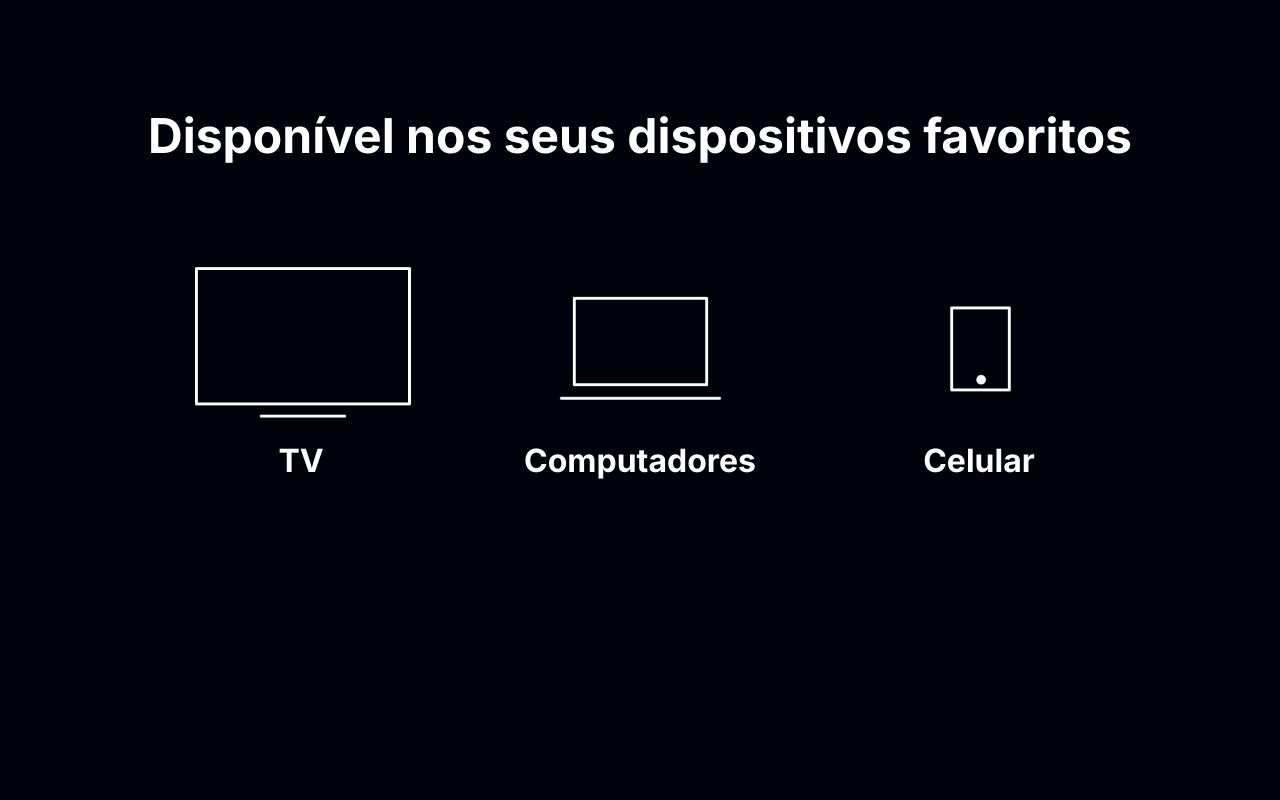
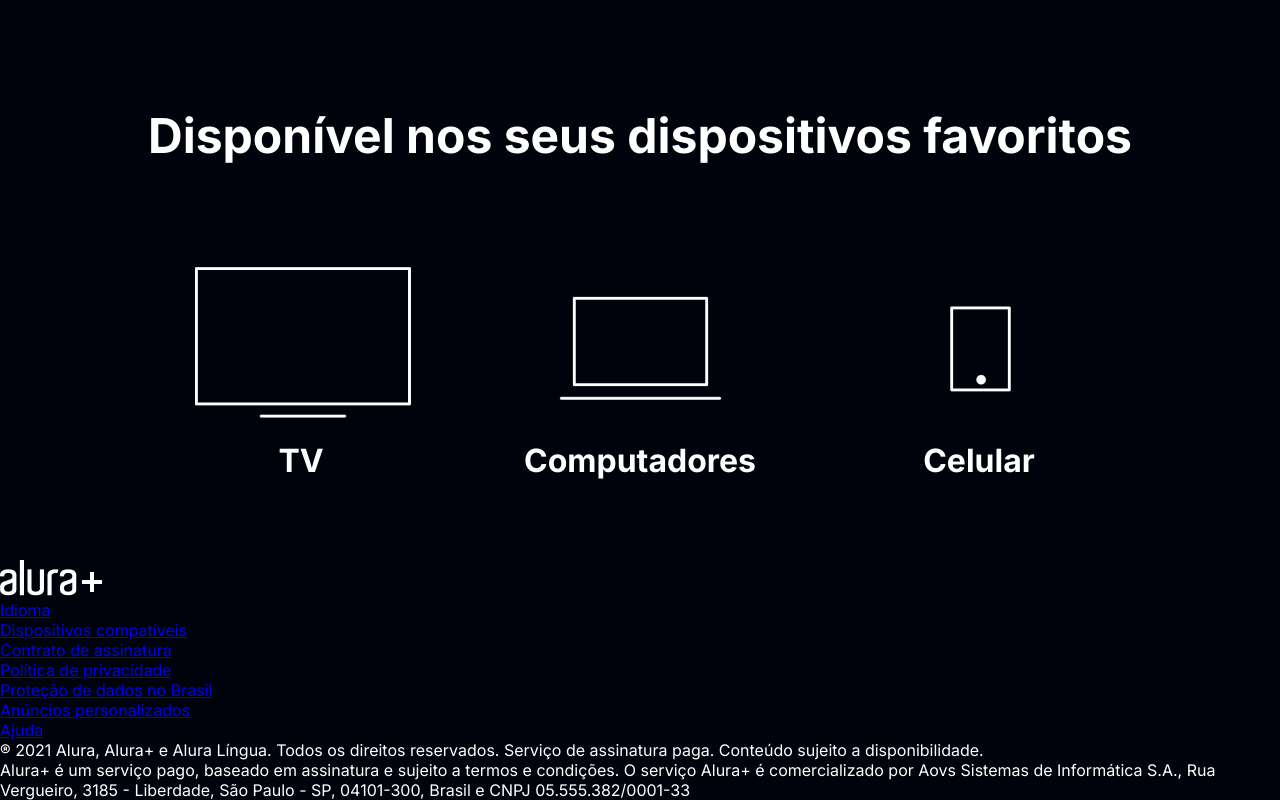
Before and after one commit to MarKG07/Alura-plus, a plain HTML site: page index.html in a window 1280 px wide. Shown: the part 3094-3894 px from the top of the page. Before the commit the page ends 3654 px from the top, so only its background shows below. Drawn offline with Linux system fonts and the light colour scheme; files whose address does not match are found by name.

Commit message:
comeco rodape

```diff
--- a/index.html
+++ b/index.html
@@ -11,7 +11,8 @@
 <body>
     <section class="container principal">
         <div class="container__caixa">
-            <h1 class="container__titulo">Com o Combo+, você pode aproveitar a Alura+ e o Alura Língua por um preço único.</h1>
+            <h1 class="container__titulo">Com o Combo+, você pode aproveitar a Alura+ e o Alura Língua por um preço
+                único.</h1>
             <img src="img/Combo.png" alt="" class="container__imagem">
             <a href="www.alura.com.br" class="container__botao">Assine por 12x de R$ 120,00*</a>
             <a href="www.alura.com.br" class="container__botao botao_secundario">Assinar somente o Alura+</a>
@@ -23,14 +24,16 @@
         <img src="img//Plataformas.png" alt="" class="secundario__imagem">
         <div class="container__descricao">
             <h2 class="descricao__titulo">Assista do seu jeito</h2>
-            <p class="descricao__texto">Aproveite a tela grande da TV ou assista no tablet, laptop, celular e outros aparelhos. Nossa seleção de cursos não para de crescer.</p>
+            <p class="descricao__texto">Aproveite a tela grande da TV ou assista no tablet, laptop, celular e outros
+                aparelhos. Nossa seleção de cursos não para de crescer.</p>
 
         </div>
     </section>
 
     <section class="container secundario">
         <div class="container__descricao">
-            <p class="descricao__texto">Só o Combo+ oferece Alura+ e Alura Língua juntos para você ter acesso a cursos de diversas áreas da tecnologia e aprender inglês ou espanhol, onde e como quiser.</p>
+            <p class="descricao__texto">Só o Combo+ oferece Alura+ e Alura Língua juntos para você ter acesso a cursos
+                de diversas áreas da tecnologia e aprender inglês ou espanhol, onde e como quiser.</p>
             <a href="www.alura.com.br" class="container__botao secundario__botao">Assinar o Combo+</a>
         </div>
         <img src="img/Telas.png" alt="" class="secundario__imagem">
@@ -40,7 +43,8 @@
         <img src="img/Notebook.png" alt="">
         <div>
             <h2 class="descricao__titulo">Baixe seus cursos</h2>
-            <p class="descricao__texto">Baixe e assista quando e onde quiser. Assim, seus favoritos estão sempre com você, até mesmo sem internet.</p>
+            <p class="descricao__texto">Baixe e assista quando e onde quiser. Assim, seus favoritos estão sempre com
+                você, até mesmo sem internet.</p>
         </div>
     </section>
 
@@ -62,8 +66,40 @@
         </ul>
     </section>
 
-    <footer>
+    <footer class="rodape">
+        <img src="img/Logo.png" alt="" class="rodape__logo">
 
+        <ul class="rodape__lista">
+            <li class="lista__link">
+                <a href="#">Idioma</a>
+            </li>
+            <li class="lista__link">
+                <a href="#">Dispositivos compatíveis</a>
+            </li>
+            <li class="lista__link">
+                <a href="#">Contrato de assinatura</a>
+            </li>
+            <li class="lista__link">
+                <a href="#">Política de privacidade</a>
+            </li>
+            <li class="lista__link">
+                <a href="#">Proteção de dados no Brasil</a>
+            </li>
+            <li class="lista__link">
+                <a href="#">Anúncios personalizados</a>
+            </li>
+            <li class="lista__link">
+                <a href="#">Ajuda</a>
+            </li>
+        </ul>
+
+        <p class="rodape__texto">® 2021 Alura, Alura+ e Alura Língua. Todos os direitos reservados. Serviço de
+            assinatura paga. Conteúdo sujeito a disponibilidade.</p>
+        <p class="rodape__texto">
+            Alura+ é um serviço pago, baseado em assinatura e sujeito a termos e condições. O serviço Alura+ é
+            comercializado por Aovs Sistemas de Informática S.A., Rua Vergueiro, 3185 - Liberdade, São Paulo - SP,
+            04101-300, Brasil e CNPJ 05.555.382/0001-33
+        </p>
     </footer>
 
 </body>
```
